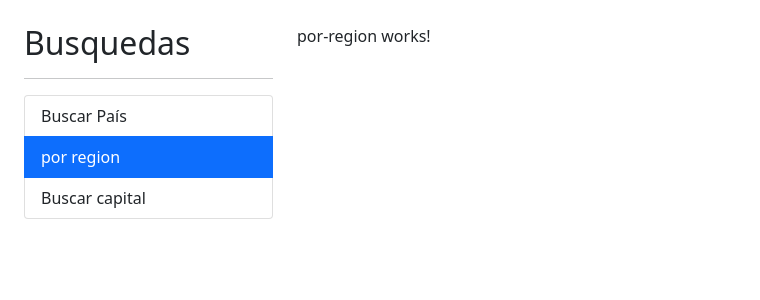
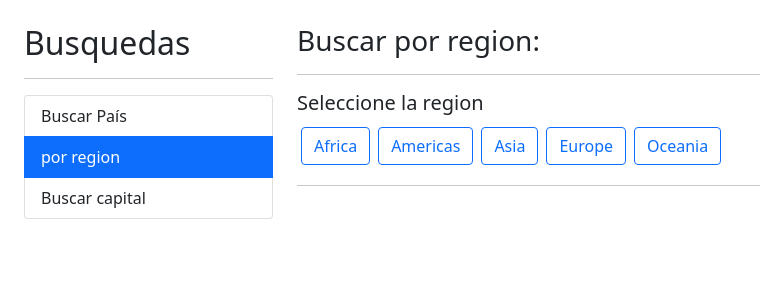
Before and after one commit to jeffssant/ConsultaPaises, an Angular app: page /region in a window 1280 px wide. Shown: the top 300 px of the page, without its empty margins (0-760 px from the left). Built offline with nearby package versions, Linux system fonts and the light colour scheme.

Commit message:
Animaçao css, buscar por regiao, filtro de parametros

```diff
--- a/src/app/pais/components/pais-tabla/pais-tabla.component.html
+++ b/src/app/pais/components/pais-tabla/pais-tabla.component.html
@@ -1,4 +1,4 @@
-<table class="table table-hover">
+<table class="table table-hover animate__animated animate__fadeIn">
     <thead>
         <tr>
             <th>#</th>
--- a/src/app/pais/pages/por-capital/por-capital.component.html
+++ b/src/app/pais/pages/por-capital/por-capital.component.html
@@ -1,3 +1,4 @@
+<div class="animate__animated animate__fadeIn">
     <h2>Por Capital</h2>
     <hr>
 
@@ -17,3 +18,4 @@
         <app-pais-tabla [paises]="paises"></app-pais-tabla>
         </div>
     </div>
+</div>
--- a/src/app/pais/pages/por-pais/por-pais.component.html
+++ b/src/app/pais/pages/por-pais/por-pais.component.html
@@ -1,3 +1,4 @@
+<div class="animate__animated animate__fadeIn">
     <h2>Por País</h2>
     <hr>
 
@@ -22,3 +23,4 @@
         <app-pais-tabla [paises]="paises"></app-pais-tabla>
         </div>
     </div>
+</div>
--- a/src/app/pais/pages/por-pais/por-pais.component.ts
+++ b/src/app/pais/pages/por-pais/por-pais.component.ts
@@ -37,6 +37,7 @@
 
   sugerencias(termino: string) {
     this.hayError = false;
+    console.log(termino);
   }
 
 }
--- a/src/app/pais/pages/por-region/por-region.component.html
+++ b/src/app/pais/pages/por-region/por-region.component.html
@@ -1 +1,25 @@
-<p>por-region works!</p>
+<div class="animate__animated animate__fadeIn">
+    <h3>Buscar por region: <small>{{regionActiva | titlecase}}</small></h3>
+    <hr>
+
+    <h5>Seleccione la region</h5>
+    <!-- [class.btn-primary]="region === regionActiva" -->
+    <!-- [class]="(region === regionActiva) ? 'm-1 btn  btn-primary' : 'm-1 btn btn-outline-primary'" -->
+    <div class="row">
+        <div class="col">
+            <button *ngFor="let region of regiones"
+                    [class]="getClassesCss(region)"
+                    (click)="activaRegion(region); ">
+                {{region | titlecase}}
+            </button>
+        </div>
+    </div>
+
+    <hr>
+
+    <div class="row" *ngIf="paises.length > 0">
+        <div class="rol">
+        <app-pais-tabla [paises]="paises"></app-pais-tabla>
+        </div>
+    </div>
+</div>
--- a/src/app/pais/pages/por-region/por-region.component.ts
+++ b/src/app/pais/pages/por-region/por-region.component.ts
@@ -1,4 +1,7 @@
 import { Component, OnInit } from '@angular/core';
+import { Region, Country } from '../../interfaces/pais.interface';
+import { PaisService } from '../../services/pais.service';
+
 
 @Component({
   selector: 'app-por-region',
@@ -6,10 +9,40 @@
   styles: [
   ]
 })
+
 export class PorRegionComponent implements OnInit {
 
-  constructor() { }
+  region:string = '';
+  hayError: boolean = false;
+  regiones: string[] = ['africa', 'americas', 'asia', 'europe', 'oceania'];
+  regionActiva: string = '';
 
+  paises: Country[] = [];
+
+  constructor(private paisService: PaisService) { }
+
+  getClassesCss(region:string) {
+    return (region === this.regionActiva) ? 'm-1 btn  btn-primary' : 'm-1 btn btn-outline-primary';
+  }
+
+  activaRegion(region: string){
+    if (region === this.regionActiva){return;}
+    this.regionActiva = region;
+    this.paises = [];
+
+    this.paisService.buscarRegion(region).subscribe(
+
+      (paises) => {
+        console.log(paises);
+        this.paises = paises;
+      },
+
+      (err) => {
+        this.hayError = true;
+        this.paises = [];
+      }
+    )
+  }
   ngOnInit(): void {
   }
 
--- a/src/app/pais/pages/ver-pais/ver-pais.component.html
+++ b/src/app/pais/pages/ver-pais/ver-pais.component.html
@@ -3,7 +3,8 @@
 </div>
 
 
-<ng-template #divPais>
+<ng-template #divPais class="animate__animated animate__fadeIn">
+    <div class="animate__fadeIn animate__animated">
         <div class="row">
             <div class="col-12">
             <h1>País: <small>{{pais.name}}</small></h1>
@@ -49,5 +50,5 @@
 
             </div>
         </div>
-
+    </div>
 </ng-template>
--- a/src/app/pais/services/pais.service.ts
+++ b/src/app/pais/services/pais.service.ts
@@ -1,4 +1,4 @@
-import { HttpClient } from '@angular/common/http';
+import { HttpClient, HttpParams } from '@angular/common/http';
 import { Injectable } from '@angular/core';
 import { Observable } from 'rxjs';
 import { Country } from '../interfaces/pais.interface';
@@ -10,19 +10,23 @@
 
   private apiUrl: string = "https://restcountries.eu/rest/v2";
 
+  get httpParams() {
+    return new HttpParams().set('fields', 'name;capital;alpha2Code;flag;population')
+  }
+
   constructor(private http: HttpClient) { }
 
 
   buscarPais(termino: string) :Observable<Country[]>
   {
     const url = `${this.apiUrl}/name/${termino}`;
-    return this.http.get<Country[]>(url);
+    return this.http.get<Country[]>(url, {params: this.httpParams});
   }
 
   buscaCapital(termino: string) :Observable<Country[]>
   {
     const url = `${this.apiUrl}/capital/${termino}`;
-    return this.http.get<Country[]>(url);
+    return this.http.get<Country[]>(url, {params: this.httpParams});
   }
 
   getPaisPorAlpha(id: string) :Observable<Country>
@@ -31,5 +35,11 @@
     return this.http.get<Country>(url);
   }
 
+  buscarRegion(region: string):Observable<Country[]> {
+
+    const url = `${this.apiUrl}/region/${region}`;
+    return this.http.get<Country[]>(url, {params: this.httpParams});
+  }
+
 
 }
--- a/src/index.html
+++ b/src/index.html
@@ -6,6 +6,10 @@
   <base href="/">
   <meta name="viewport" content="width=device-width, initial-scale=1">
   <link rel="icon" type="image/x-icon" href="favicon.ico">
+  <link
+    rel="stylesheet"
+    href="https://cdnjs.cloudflare.com/ajax/libs/animate.css/4.1.1/animate.min.css"
+  />
   <!-- CSS only -->
   <link href="https://cdn.jsdelivr.net/npm/bootstrap@5.0.0-beta3/dist/css/bootstrap.min.css" rel="stylesheet" integrity="sha384-eOJMYsd53ii+scO/bJGFsiCZc+5NDVN2yr8+0RDqr0Ql0h+rP48ckxlpbzKgwra6" crossorigin="anonymous">
 
```
Also changed, not shown: src/app/pais/components/pais-input/pais-input.component.ts (line endings or trailing spaces). Lines whose indentation alone changed are shown as unchanged.
